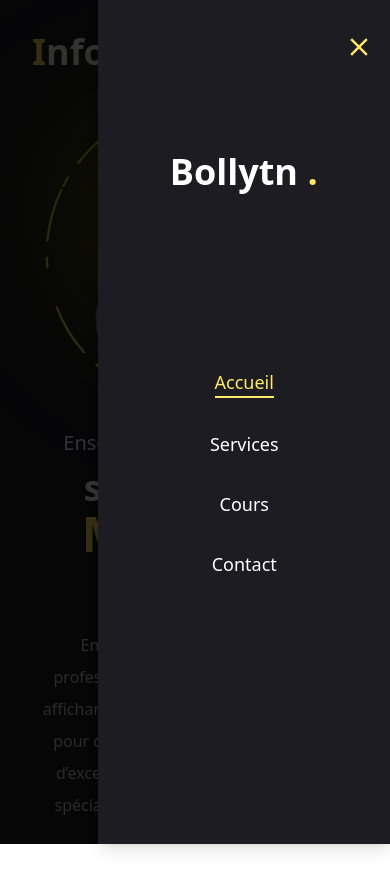
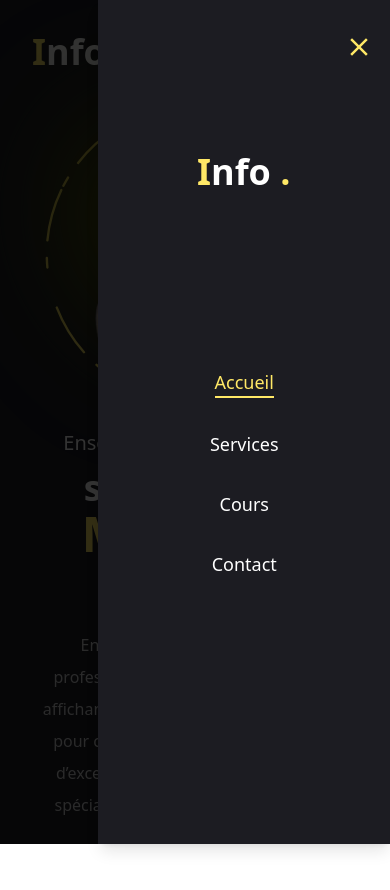
Before and after one commit to bollytn/prof.info, a Next.js app: page / in a window 390 px wide. Both pictures are taken after a click on the button 342 px from the left and 52 px from the top of the page. Shown: the top 890 px of the page. Built offline with nearby package versions, Linux system fonts and the light colour scheme.

Commit message:
titre nav bar

```diff
--- a/components/MobileNav.jsx
+++ b/components/MobileNav.jsx
@@ -19,7 +19,8 @@
                 <div className="mt-32 mb-40 text-center text-2xl">
                     <Link href="/">
                         <h1 className="text-4xl font-semibold">
-                            Bollytn <span className='text-accent'>.</span>
+                            <span className='text-accent'>I</span>nfo
+                            <span className='text-accent'> .</span>
                         </h1>
 
                     </Link>
```
